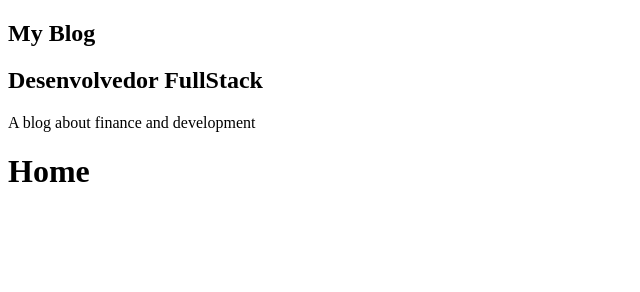
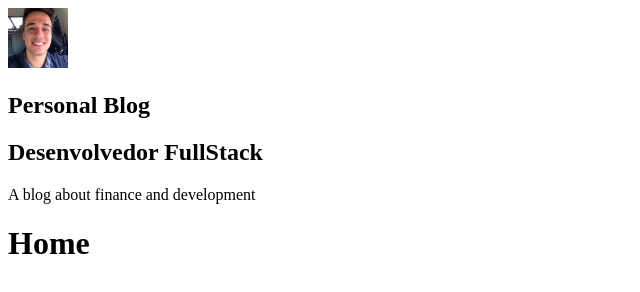
Before and after one commit to balduccimurilo/Blog-Gatsby-React, a Gatsby site: page / in a window 1280 px wide. Shown: the whole page, without its empty margins (0-640 px from the left). Built offline with nearby package versions, Linux system fonts and the light colour scheme; Gatsby itself is replaced by a stand-in of ours.

Commit message:
Including AvatarIMG

```diff
--- a/gatsby-config.js
+++ b/gatsby-config.js
@@ -1,6 +1,6 @@
 module.exports = {
   siteMetadata: {
-    title: `My Blog`,
+    title: `Personal Blog`,
     position: `Desenvolvedor FullStack`,
     description: `A blog about finance and development`,
     author: `@murilobalducci`,
--- /dev/null
+++ b/src/components/Avatar/index.js
@@ -0,0 +1,26 @@
+import React from 'react';
+import { useStaticQuery, graphql } from 'gatsby';
+import Img from 'gatsby-image';
+
+
+
+
+const Avatar = () => {
+  const { avatarImage } = useStaticQuery(
+    graphql`
+    query{
+      avatarImage: file(relativePath: { eq: "profile-photo.png"}){
+        childImageSharp {
+          fixed(width: 60, height: 60) {
+            ...GatsbyImageSharpFixed
+          }
+        }
+      }
+    }
+    `
+  )
+
+  return <Img fixed={avatarImage.childImageSharp.fixed}/>
+}
+
+export default Avatar;
--- a/src/components/Profile/index.js
+++ b/src/components/Profile/index.js
@@ -1,5 +1,7 @@
 import React from 'react';
 import { useStaticQuery, graphql } from 'gatsby';
+
+import Avatar from '../Avatar';
 
 const Profile =() => {
   const {
@@ -20,6 +22,7 @@ const Profile =() => {
 
   return(
     <div className="Profile-wrapper">
+      <Avatar />
       <h1>{title}</h1>
     <h2>{position}</h2>
       <p>{description}</p>
```
Also changed, not shown: src/images/profile-photo.png (added).
